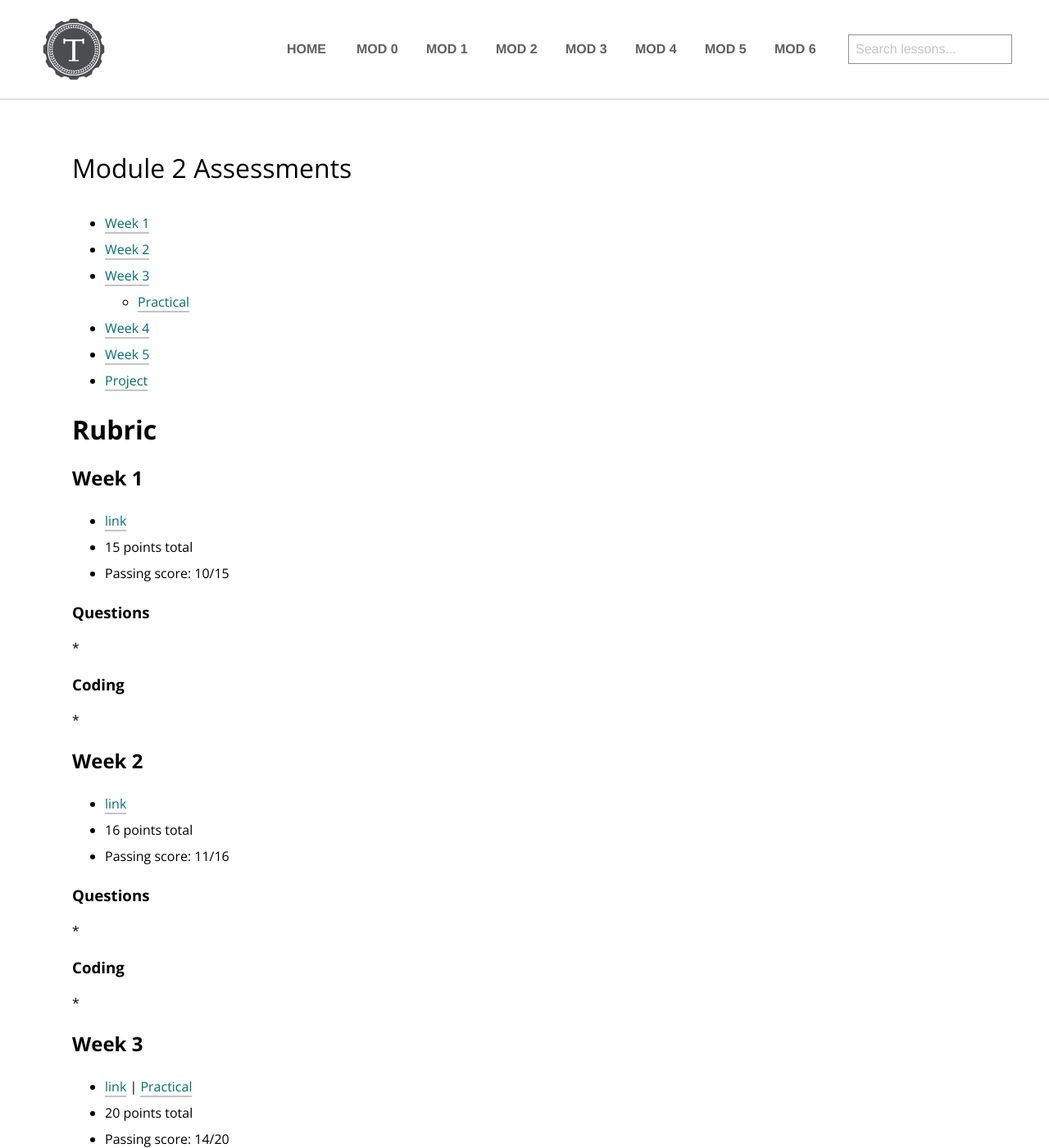
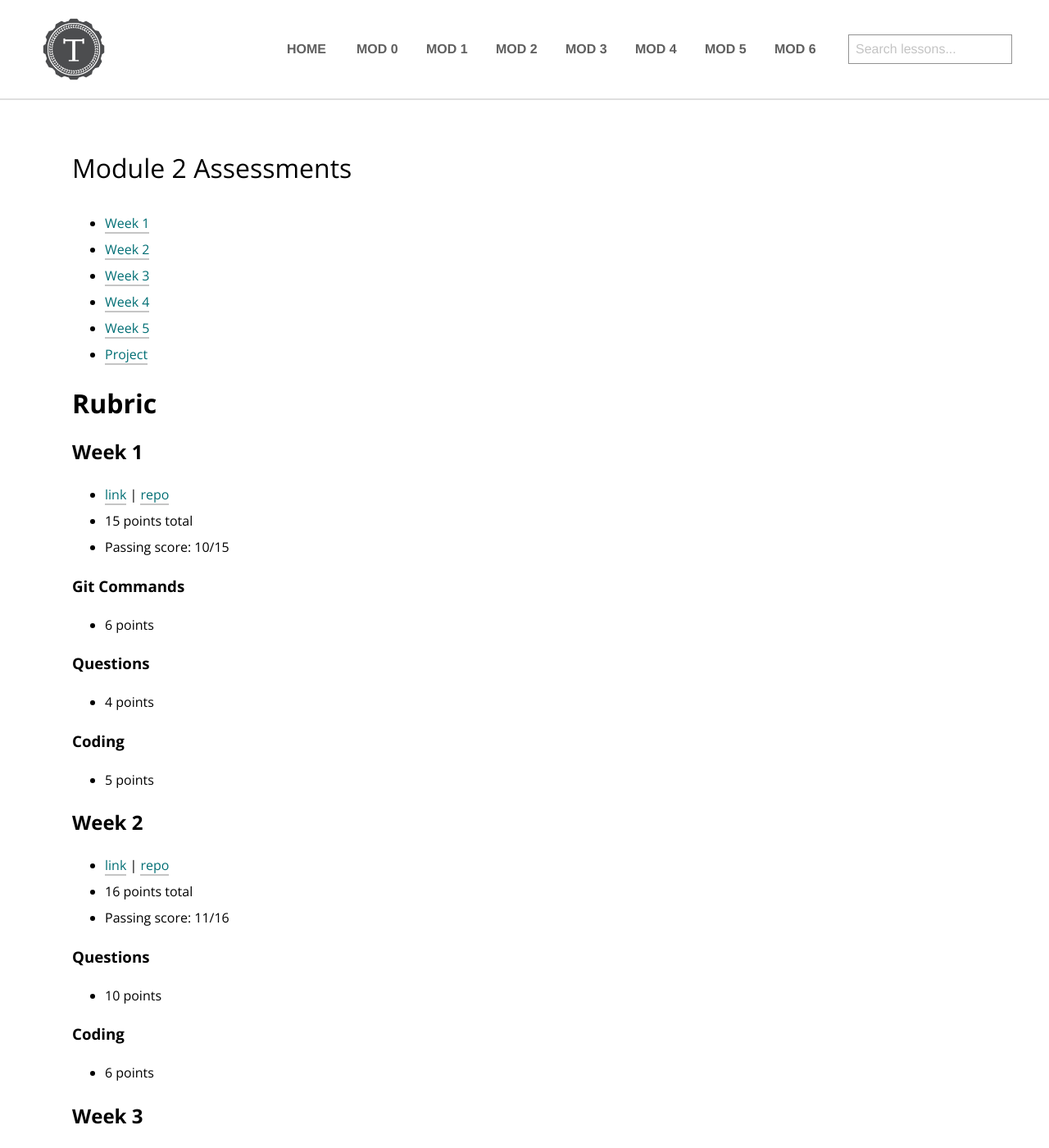
Before and after one commit to turingschool/launch-curriculum, a Jekyll site: the page built from module2/assessments/index-list.md, in a window 1280 px wide and 1400 px high. Shown: the whole window at 82% size. Built offline with Jekyll 4.4.1, drawn with Linux system fonts in a browser that asks for light colours; nearby versions of some CDN libraries; comment, search, counter and statistics services are not loaded; some of the changed text lies outside the part shown.

Commit message:
Add point values

```diff
--- a/module2/assessments/index-list.md
+++ b/module2/assessments/index-list.md
@@ -6,7 +6,6 @@ title: Module 2 Assessments
 * [Week 1](/module2/assessments/week1-5867)
 * [Week 2](/module2/assessments/week2-2705)
 * [Week 3](/module2/assessments/week3-3239)
-  * [Practical](/module2/assessments/Week3Practical)
 * [Week 4](/module2/assessments/week4-9802)
 * [Week 5](/module2/assessments/week5-4577)
 * [Project](/module2/project/index)
@@ -14,57 +13,60 @@ title: Module 2 Assessments
 # Rubric
 
 ## Week 1
-* [link](/module2/assessments/week1-5867)
+* [link](/module2/assessments/week1-5867) &#124; [repo](https://github.com/turingschool-examples/Launch_Mod2Wk1_Assessment)
 * 15 points total
 * Passing score: 10/15
 
+### Git Commands
+* 6 points
+
 ### Questions
-*
+* 4 points
 
 ### Coding
-*
+* 5 points
 
 ## Week 2
-* [link](/module2/assessments/week2-2705)
+* [link](/module2/assessments/week2-2705) &#124; [repo](https://github.com/turingschool-examples/Launch-Mod2-AnimalTracker)
 * 16 points total
 * Passing score: 11/16
 
 ### Questions
-*
+* 10 points
 
 ### Coding
-*
+* 6 points
 
 ## Week 3
-* [link](/module2/assessments/week3-3239) &#124;
-[Practical](/module2/assessments/Week3Practical)
+* [link](/module2/assessments/week3-3239)
+&#124; [repo](https://github.com/turingschool-examples/Launch-Mod2-DoctorsOffice)
 * 20 points total
 * Passing score: 14/20
 
 ### Questions
-*
+* 10 points
 
 ### Coding
-*
+* 10 points
 
 ## Week 4
-* [link](/module2/assessments/week4-9802)
+* [link](/module2/assessments/week4-9802) &#124; [repo](https://github.com/turingschool-examples/Launch_Mod2Week4_Assessment)
 * 13 points total
 * Passing score: 9/13
 
 ### Questions
-*
+* 8 points
 
 ### Coding
-*
+* 5 points
 
 ## Week 5
-* [link](/module2/assessments/week5-4577)
+* [link](/module2/assessments/week5-4577) &#124; [repo](https://github.com/turingschool-examples/LaunchM2W5Assessment)
 * 20 points total
 * Passing score: 14/20
 
 ### Questions
-*
+* 10 points
 
 ### Coding
-*
+* 10 points
```
